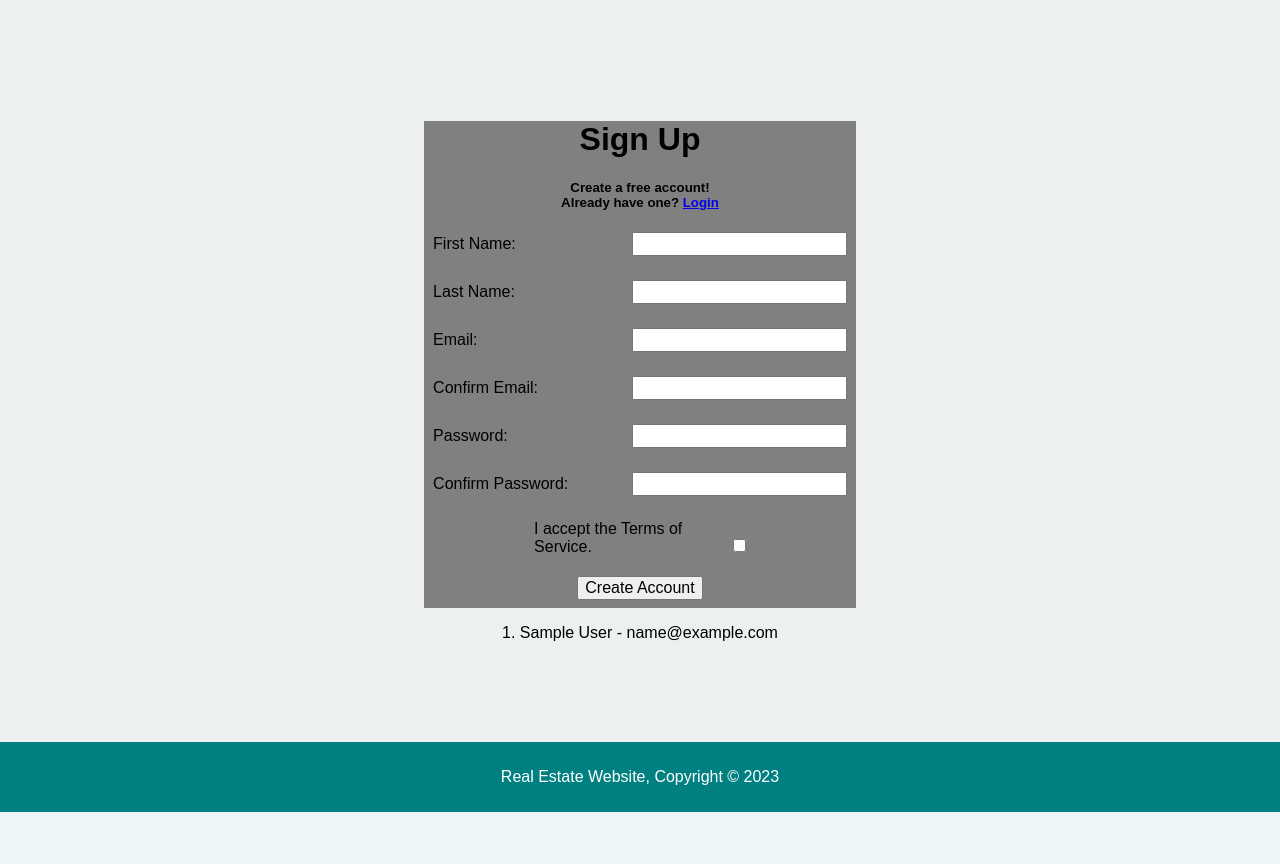
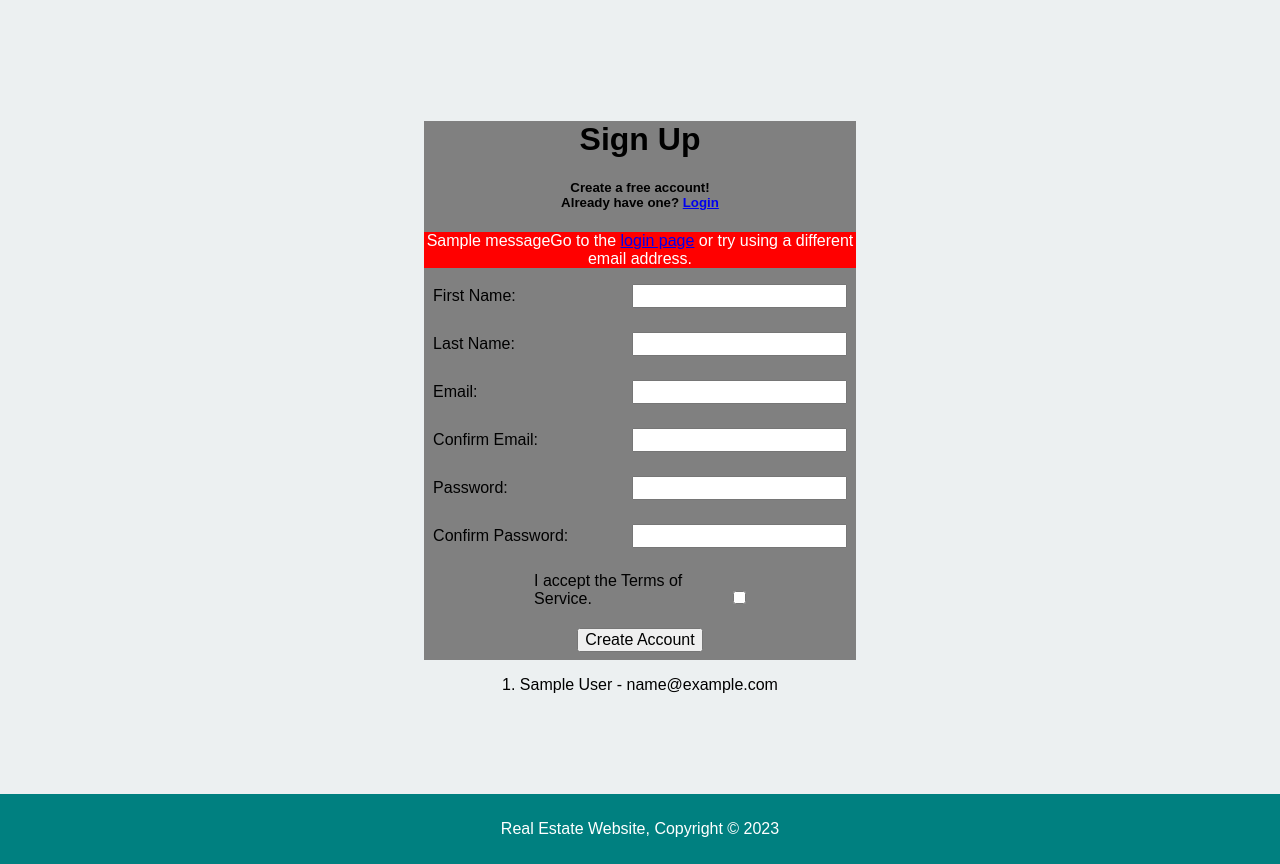
Before and after one commit to jpferner/ownmyhome, a Flask app: page /sign-up in a window 1280 px wide. Shown: the part 358-1222 px from the top of the page. Before the commit the page ends 1170 px from the top, so only its background shows below. Run offline with Flask 3, Linux system fonts and the light colour scheme; tables that the repository leaves empty hold one stand-in row (values such as "Sample post"); one stand-in notice (Sample message) is shown.

Commit message:
Updated error messages for sign-up and login page. Wrote new code for checking if user exists in the db at sign up and if so, prompt message and redirect user to sign-up page

```diff
--- a/app/models.py
+++ b/app/models.py
@@ -16,8 +16,7 @@ class Property(db.Model):
     def __repr__(self):
         return '<Property {}, {}>'.format(self.propId, self.street)
 
-class Users(db.Model):
-# class Users(db.Model, UserMixin):
+class Users(db.Model, UserMixin):
     id = db.Column(db.Integer, primary_key=True)
     first_name = db.Column(db.String(150))
     last_name = db.Column(db.String(150))
--- a/app/routes.py
+++ b/app/routes.py
@@ -2,9 +2,9 @@ from flask import render_template, flash, redirect, url_for, request, jsonify
 from app import app
 from app import data_manager
 from app.forms import SignUpForm, LoginForm  # used for sign_up() view and login() view
-from flask_login import UserMixin, login_user, LoginManager, login_required, logout_user, current_user
-from werkzeug.security import generate_password_hash  # used to hash user's password at sign up
+from flask_login import UserMixin, login_user, login_required, logout_user, current_user
 from app.models import *
+
 # from app.models import Property
 
 # Load checklist data from file
@@ -86,22 +86,29 @@ def calendar():
     return render_template('calendar.html')
 
 
+# the Login Page
 @app.route('/login', methods=['GET', 'POST'])
 def login():
-    """
-    Renders the login.html template and handles POST requests.
-    POST requests are not currently used and will simply redirect the user to the index page.
-
-    Returns:
-    - If the request is a GET request: the rendered login.html template.
-    - If the request is a POST request: a redirect to the index page.
-    """
-
     # if request.method == 'POST':
     #     return redirect(url_for('index'))
 
-    form = LoginForm()
-    return render_template('login.html', form=form)
+    login_form = LoginForm()
+
+    if login_form.validate_on_submit():
+        user = Users.query.filter_by(email=login_form.email.data).first()
+        if user:
+            # Check the hashed password
+            if check_password_hash(user.password_hash, login_form.password_hash.data):
+                login_user(user)  # logs in the user and creates session
+                flash(f"Login Successful! Welcome back, {user.first_name}!", category='success')
+                return redirect(url_for('home'))
+            else:
+                flash("Invalid Email and/or Password. Please try again.", category='error')
+
+        else:  # user is not found and doesn't exist in database
+            flash("User does not exit. Try again. ", category='error')
+
+    return render_template('login.html', form=login_form)
 
 
 @app.route('/sign-up', methods=['GET', 'POST'])
@@ -117,14 +124,19 @@ def sign_up():
         print(f"After hashing password: {hashed_password}")
 
         user = Users.query.filter_by(email=signup_form.email.data).first()
-        if user is None:  # add new user to database
-            # user = Users(first_name = signup_form.first_name.data, last_name = signup_form.last_name.data,
-            #              email = signup_form.email.data, password_hash = signup_form.password_hash.data)
+        if user is None:
+            # Create a new user and the user to the database
             user = Users(first_name=signup_form.first_name.data, last_name=signup_form.last_name.data,
                          email=signup_form.email.data, password_hash=hashed_password)
             db.session.add(user)
             db.session.commit()
-        name = signup_form.first_name.data
+
+            flash('Account created! Please use your credentials to log in.', category='success')
+            return redirect(url_for('login'))
+        else:  # redirect user to the sign-up page, so they can create a new account
+            flash('We\'re sorry. This email address already exists in our system.\n', category='error')
+            return redirect(url_for('sign_up'))
+        # name = signup_form.first_name.data
 
         # # Clear the form if needed
         # signup_form.first_name.data = ''
@@ -132,14 +144,15 @@ def sign_up():
         # signup_form.email.data = ''
         # signup_form.password_hash.data = ''
 
-        flash('Account created! Please use your credentials to log in.', category='success')
+        # TEMPORARY CODE BLOCK
+        # flash('Account created! Please use your credentials to log in.', category='success')
         # return redirect(url_for('login'))
         # return redirect(url_for())
 
     current_users = Users.query.order_by(Users.id)  # query current db of Users
 
     return render_template('sign_up.html', form=signup_form, name=name,
-                           current_users = current_users)
+                           current_users=current_users)
 
 
 @app.route('/calculator', methods=['GET', 'POST'])
--- a/app/templates/sign_up.html
+++ b/app/templates/sign_up.html
@@ -26,8 +26,37 @@
 
 <aside id="signup">
     <div id="sign-up-form">
+
         <h1>Sign Up</h1>
         <h5>Create a free account!<br>Already have one? <a href="{{ url_for('login') }}">Login</a></h5>
+
+        <!-- Capture and displays all the error messages at top of Sign-Up form -->
+
+        <!-- Error message for Confirm Email field -->
+            {% if form.confirm_email.errors %}
+                <span class="errors" style="background-color: red; color: white" >
+                    {% for error in form.confirm_email.errors %}
+                        {{ error }}
+                    {% endfor %}
+                </span>
+            {% endif %}
+
+        <!-- Error message for Confirm Password field -->
+            {% if form.confirm_password_hash.errors %}
+                <span class="errors" style="background-color: red; color: white;" >
+                    {% for error in form.confirm_password_hash.errors %}
+                        {{ error }}
+                    {% endfor %}
+                </span>
+            {% endif %}
+
+        <!-- Email already exists in database error using FLASH MESSAGES-->
+        {% for category, message in get_flashed_messages(with_categories=true) %}
+            <p class="{{ category }}" style="background-color: red;
+            color: white">{{ message }}Go to the <a href="{{ url_for('login') }}">login page</a>
+            or try using a different email address.</p>
+        {% endfor %}
+
 
         <form method="POST">
             {{ form.hidden_tag() }}  <!-- creates CSRF token -->
@@ -48,14 +77,14 @@
                 {{ form.email() }}
             </p>
 
-            <!-- Error message for Confirm Email field -->
-            {% if form.confirm_email.errors %}
-                <span class="errors" style="background-color: red" >
-                    {% for error in form.confirm_email.errors %}
-                        {{ error }}
-                    {% endfor %}
-                </span>
-            {% endif %}
+{#            <!-- Error message for Confirm Email field -->#}
+{#            {% if form.confirm_email.errors %}#}
+{#                <span class="errors" style="background-color: red" >#}
+{#                    {% for error in form.confirm_email.errors %}#}
+{#                        {{ error }}#}
+{#                    {% endfor %}#}
+{#                </span>#}
+{#            {% endif %}#}
 
             <p>
                 {{ form.confirm_email.label }}
@@ -67,14 +96,14 @@
                 {{ form.password_hash() }}
             </p>
 
-            <!-- Error message for Confirm Password field -->
-            {% if form.confirm_password_hash.errors %}
-                <span class="errors" style="background-color: red" >
-                    {% for error in form.confirm_password_hash.errors %}
-                        {{ error }}
-                    {% endfor %}
-                </span>
-            {% endif %}
+{#            <!-- Error message for Confirm Password field -->#}
+{#            {% if form.confirm_password_hash.errors %}#}
+{#                <span class="errors" style="background-color: red" >#}
+{#                    {% for error in form.confirm_password_hash.errors %}#}
+{#                        {{ error }}#}
+{#                    {% endfor %}#}
+{#                </span>#}
+{#            {% endif %}#}
 
             <p>
                 {{ form.confirm_password_hash.label }}
```
Also changed, not shown: app/__init__.py (+13 -6 lines), app/static/styles/login.css (added, +9 -0 lines), app/templates/login.html (+10 -5 lines).
